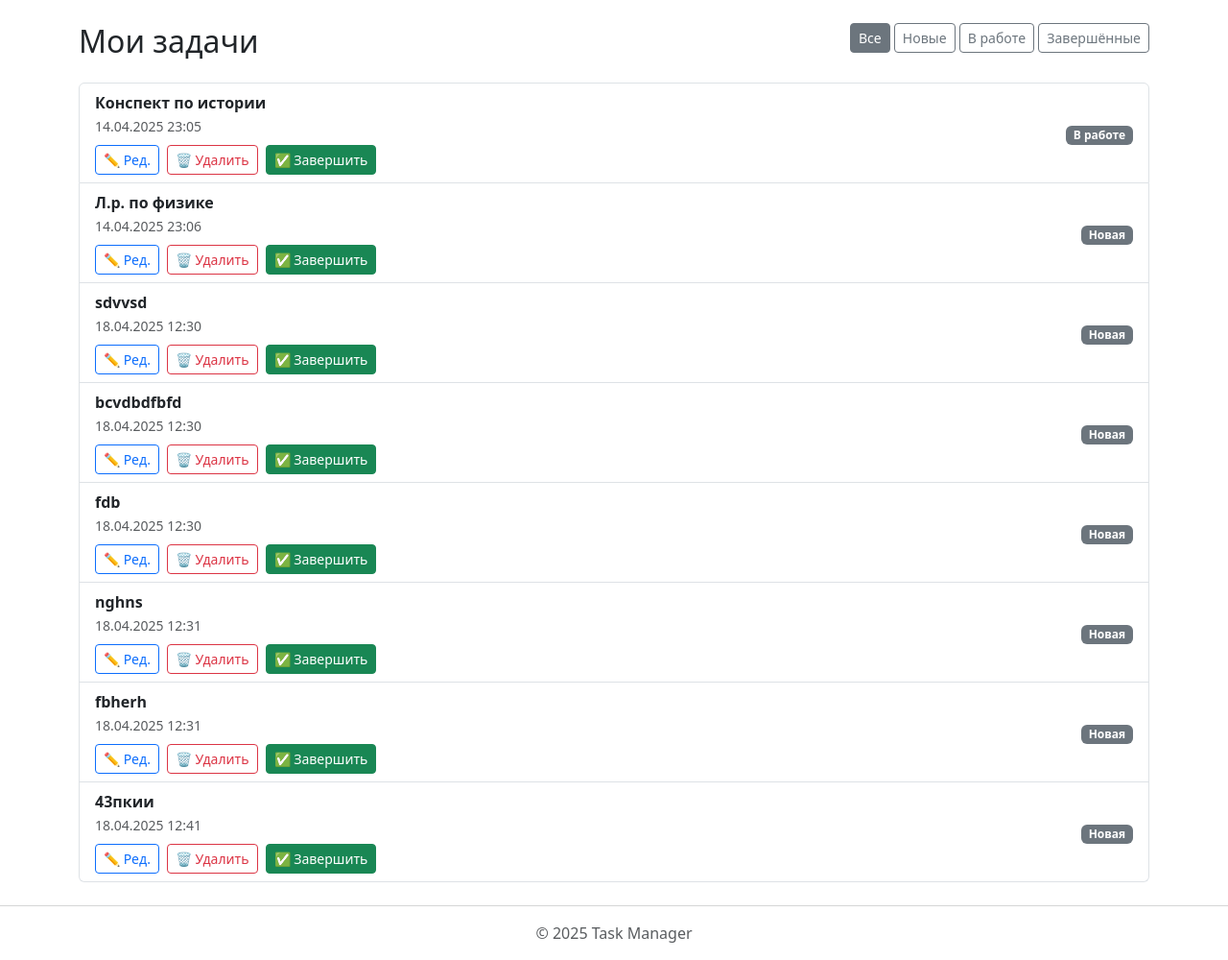
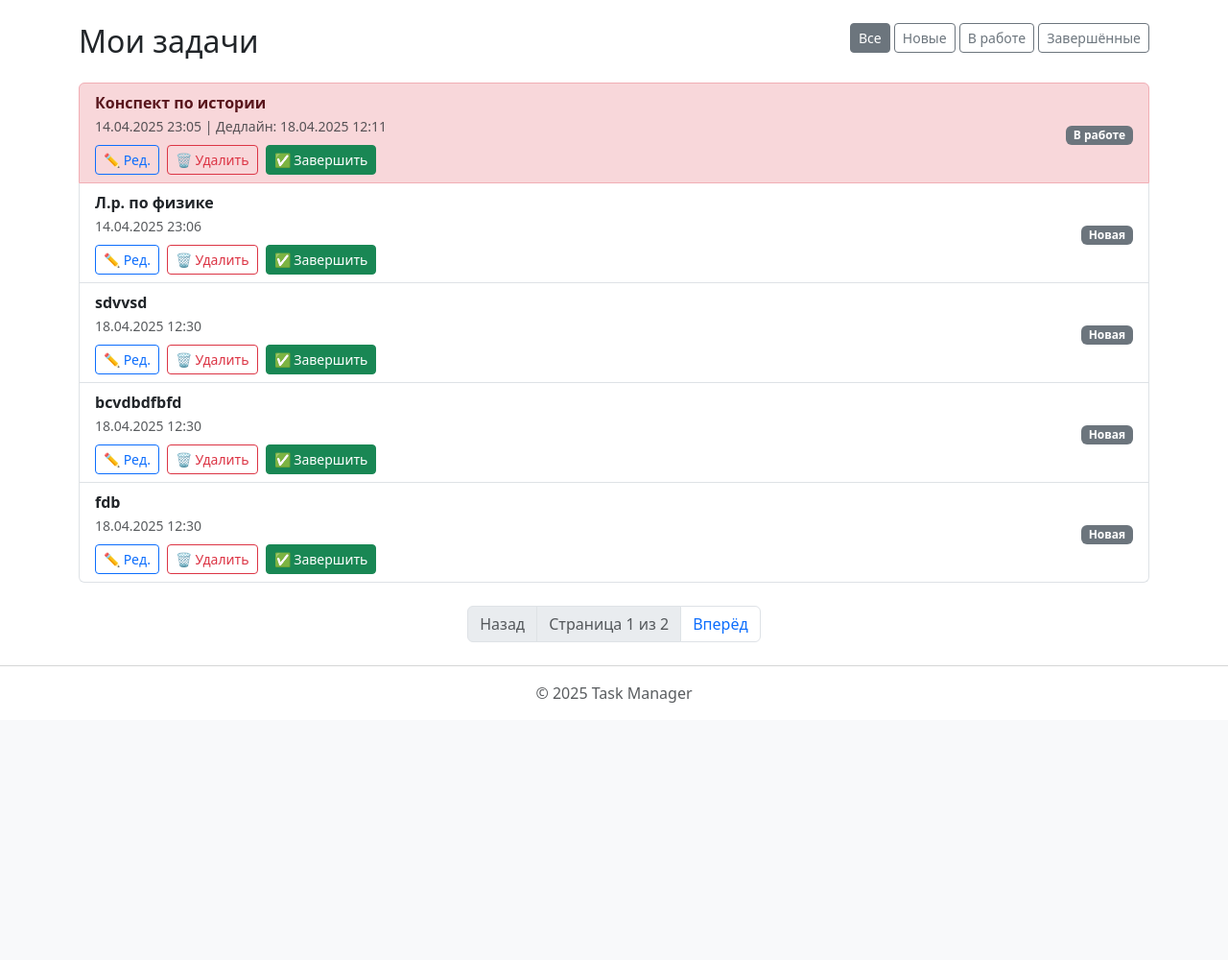
Before and after one commit to KhabRanel/Taskmanager, a Django app: page /tasks/ in a window 1280 px wide. Shown: the part 56-1056 px from the top of the page at 96% size. After the commit the page ends 788 px from the top, so only its background shows below. Run offline with Django 5.2, Linux system fonts and the light colour scheme; a user stored in the database is signed in; data comes from the database, SQL or seed files in the repository; both versions use the stored data as it was after the commit; parts of the project's set-up code (start-up, migrations or seed data) failed here and were passed over.

Commit message:
Added pagination

```diff
--- a/tasks/templates/tasks/task_list.html
+++ b/tasks/templates/tasks/task_list.html
@@ -14,10 +14,13 @@
 </div>
 <ul class="list-group">
     {% for task in tasks %}
-        <li class="list-group-item d-flex justify-content-between align-items-center">
+        <li class="list-group-item {% if task.due_date and task.due_date < now %}list-group-item-danger{% endif %} d-flex justify-content-between align-items-center">
             <div>
                 <strong>{{ task.title }}</strong><br>
-                <small class="text-muted">{{ task.created_at|date:"d.m.Y H:i" }}</small>
+                <small class="text-muted">
+                    {{ task.created_at|date:"d.m.Y H:i" }}
+                    {% if task.due_date %}| Дедлайн: {{ task.due_date|date:"d.m.Y H:i" }}{% endif %}
+                </small>
                 <div class="d-flex gap-2 mt-2">
                     <a href="{% url 'task_edit' task.pk %}" class="btn btn-sm btn-outline-primary">✏️ Ред.</a>
                     <a href="{% url 'task_delete' task.pk %}" class="btn btn-sm btn-outline-danger">🗑️ Удалить</a>
@@ -38,4 +41,29 @@
         <li class="list-group-item">У вас пока нет задач.</li>
     {% endfor %}
 </ul>
+
+{% if page_obj.has_other_pages %}
+<nav aria-label="Навигация по страницам">
+  <ul class="pagination justify-content-center mt-4">
+    {% if page_obj.has_previous %}
+      <li class="page-item">
+        <a class="page-link" href="?{% if request.GET.status %}status={{ request.GET.status }}&{% endif %}page={{ page_obj.previous_page_number }}">Назад</a>
+      </li>
+    {% else %}
+      <li class="page-item disabled"><span class="page-link">Назад</span></li>
+    {% endif %}
+
+    <li class="page-item disabled"><span class="page-link">Страница {{ page_obj.number }} из {{ page_obj.paginator.num_pages }}</span></li>
+
+    {% if page_obj.has_next %}
+      <li class="page-item">
+        <a class="page-link" href="?{% if request.GET.status %}status={{ request.GET.status }}&{% endif %}page={{ page_obj.next_page_number }}">Вперёд</a>
+      </li>
+    {% else %}
+      <li class="page-item disabled"><span class="page-link">Вперёд</span></li>
+    {% endif %}
+  </ul>
+</nav>
+{% endif %}
+
 {% endblock %}
--- a/tasks/views.py
+++ b/tasks/views.py
@@ -1,4 +1,5 @@
 from django.shortcuts import render, redirect, get_object_or_404
+from django.utils import timezone
 from django.views import View
 from django.views.generic import ListView
 from django.views.generic.edit import CreateView, UpdateView, DeleteView
@@ -16,6 +17,7 @@ class TaskListView(LoginRequiredMixin, ListView):
     model = Task
     template_name = 'tasks/task_list.html'
     context_object_name = 'tasks'
+    paginate_by = 5
 
     def get_queryset(self):
         queryset = super().get_queryset().filter(user=self.request.user)
@@ -25,6 +27,11 @@ class TaskListView(LoginRequiredMixin, ListView):
             queryset = queryset.filter(status=status)
 
         return queryset
+
+    def get_context_data(self, **kwargs):
+        context = super().get_context_data(**kwargs)
+        context['now'] = timezone.now()
+        return context
 
 
 class TaskCreateView(LoginRequiredMixin, CreateView):
```
Also changed, not shown: db.sqlite3.
